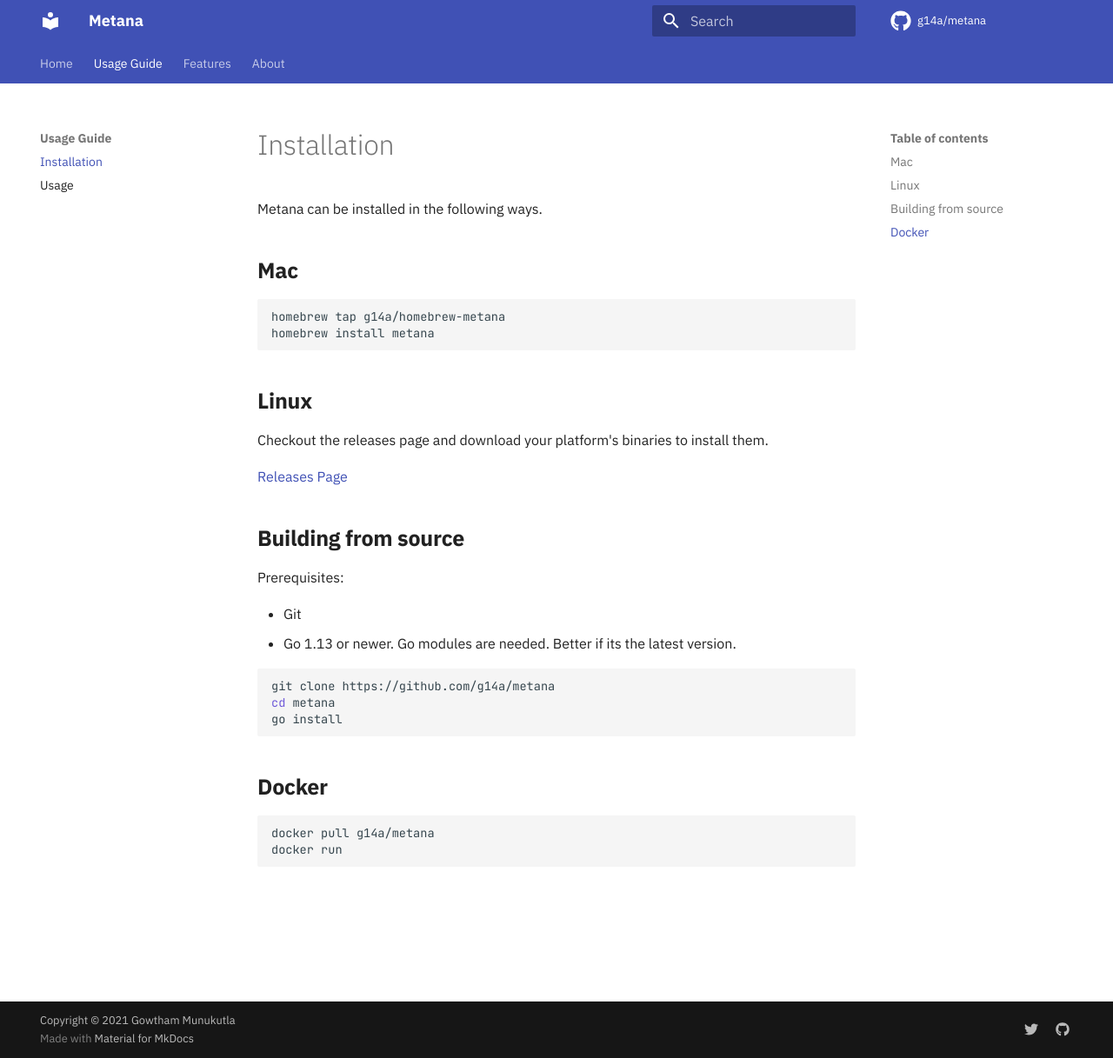
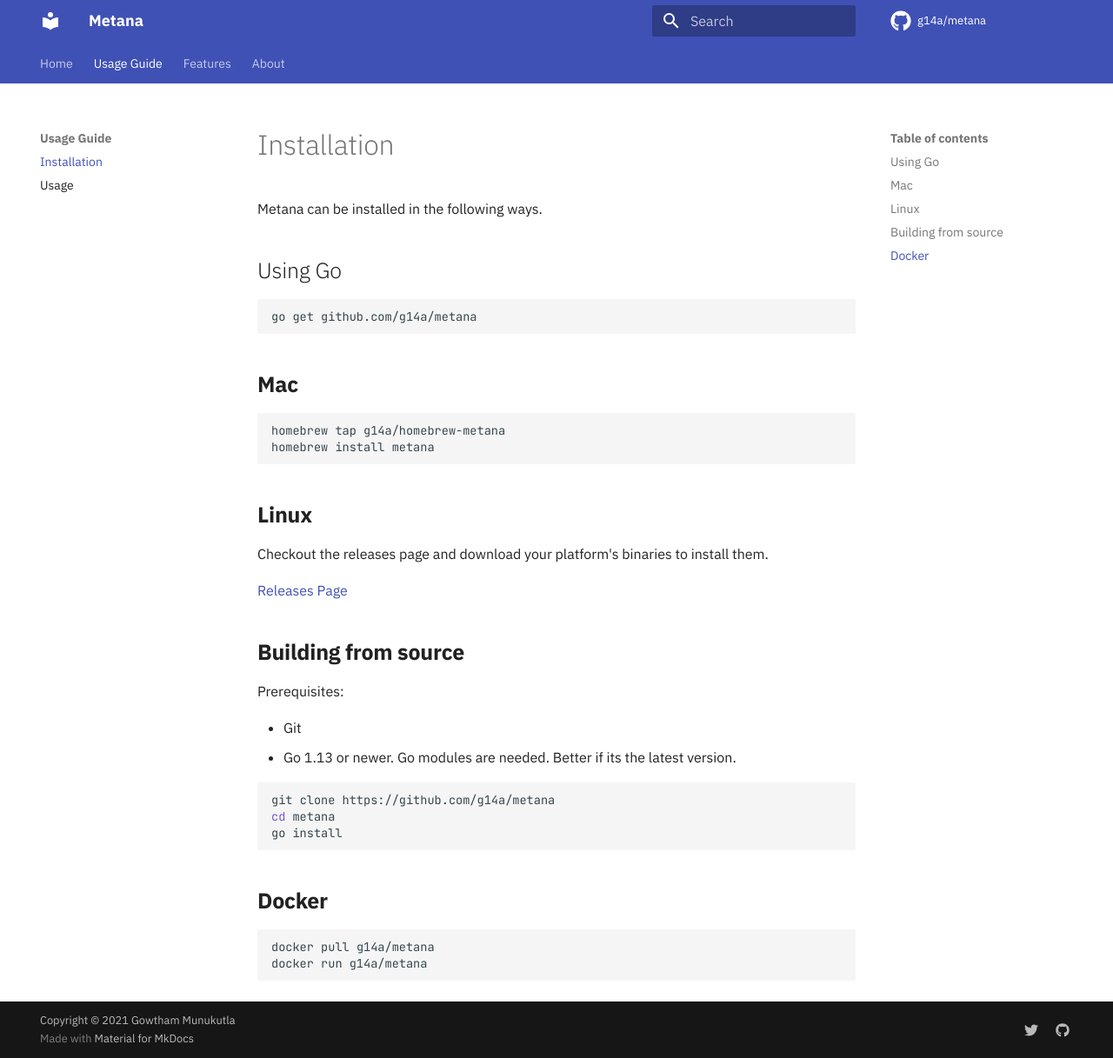
Before and after one commit to g14a/metana, an MkDocs documentation site: the page built from docs/install.md, in a window 1280 px wide and 1217 px high. Shown: the whole window at 87% size. Built offline with MkDocs 1.6.1 and Material for MkDocs 9.7.7, drawn with Linux system fonts in a browser that asks for light colours; comment, search, counter and statistics services are not loaded.

Commit message:
add go get install

````diff
--- a/docs/install.md
+++ b/docs/install.md
@@ -1,4 +1,9 @@
 Metana can be installed in the following ways.
+
+## Using Go
+```shell
+go get github.com/g14a/metana
+```
 
 ## **Mac**
 
@@ -28,5 +33,5 @@
 ## **Docker**
 ```shell
 docker pull g14a/metana
-docker run
+docker run g14a/metana
 ```
````
